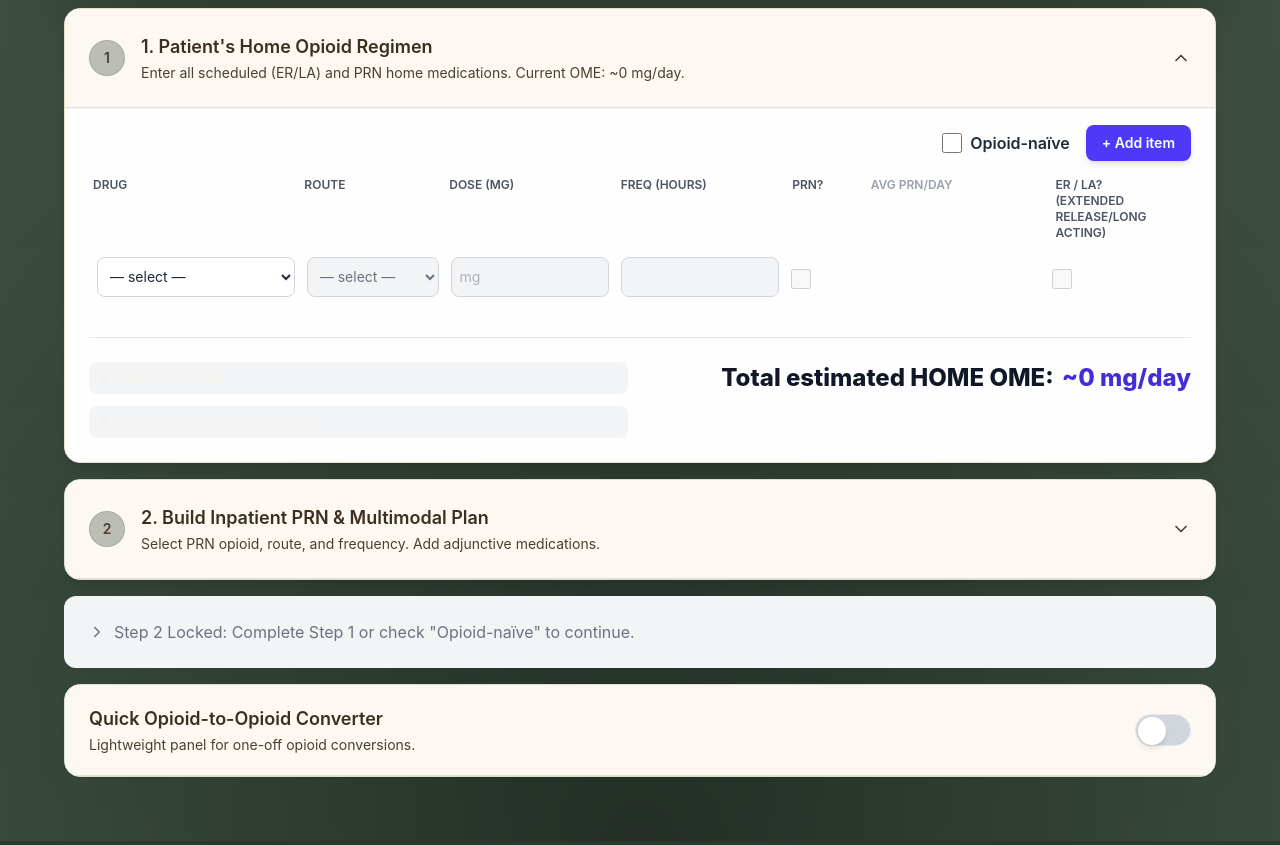
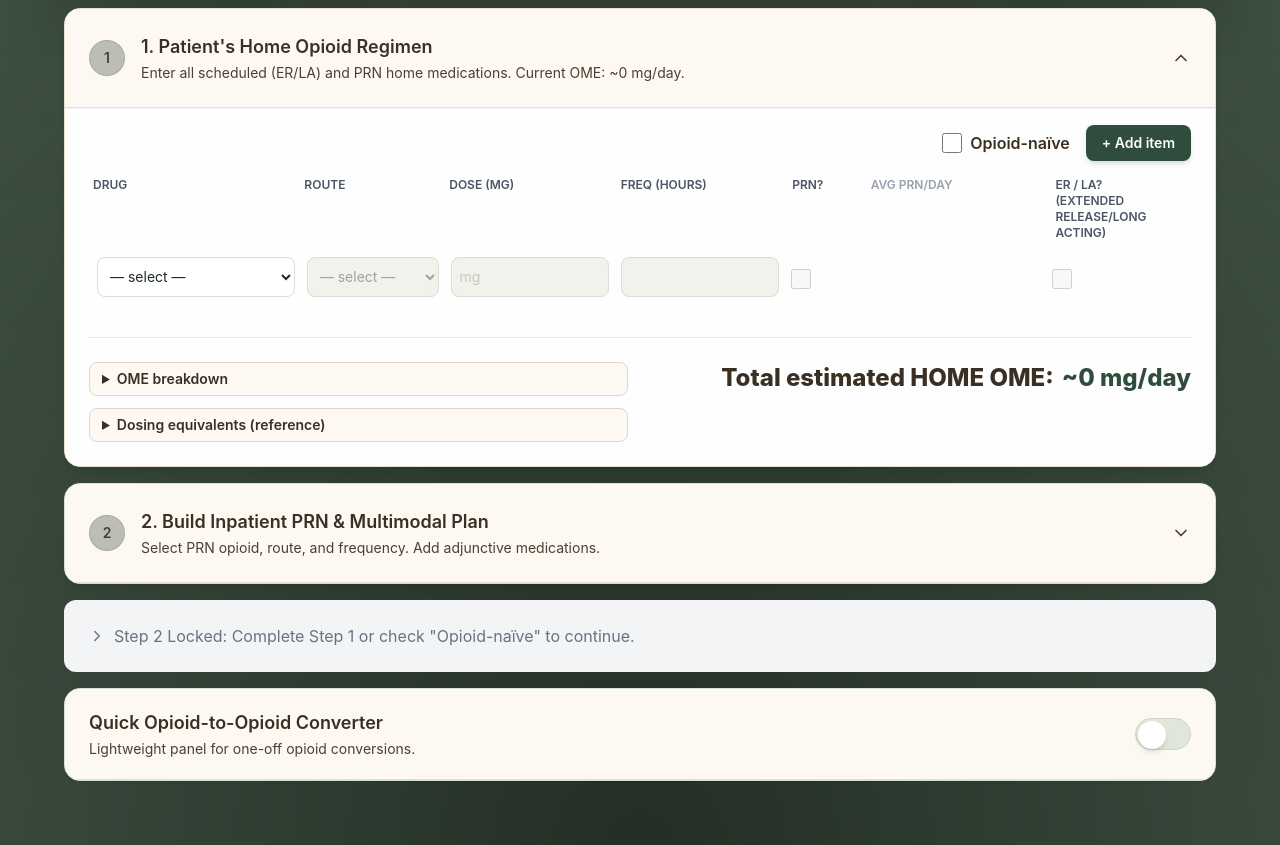
Before and after one commit to NotoMD-dev/notomed-site, a Next.js app: page /tools/opioid-calc in a window 1280 px wide. Shown: the part 880-1725 px from the top of the page. Built offline with nearby package versions, Linux system fonts and the light colour scheme.

Commit message:
Default tool pages to Pearl Drift and align opioid UI

```diff
--- a/src/components/HomeRegimenInput.tsx
+++ b/src/components/HomeRegimenInput.tsx
@@ -21,9 +21,9 @@ export function HomeRegimenInput() {
 
   const isFentanyl = (drug?: Opioid) => drug === "fentanyl_tds";
   const inputClass =
-    "w-full h-10 px-2 py-2 border border-gray-300 rounded-lg bg-white text-gray-800 text-sm focus:ring-1 focus:ring-indigo-500 focus:border-indigo-500 transition-shadow disabled:bg-gray-100 disabled:text-gray-500";
+    "w-full h-10 px-2 py-2 border border-[#d7e0d4] rounded-lg bg-white text-[#1f2d23] text-sm focus:ring-1 focus:ring-[#c1d1c3] focus:border-[#7b9884] transition-shadow disabled:bg-[#f3f1ec] disabled:text-[#9ca59a]";
   const checkClass =
-    "form-checkbox h-5 w-5 rounded transition-colors text-indigo-600 focus:ring-indigo-500";
+    "form-checkbox h-5 w-5 rounded transition-colors text-[#3f6b53] focus:ring-[#c1d1c3] focus:ring-offset-0";
 
   // 8-column grid
   const rowGridStyle = {
@@ -32,6 +32,8 @@ export function HomeRegimenInput() {
   } as const;
 
   const buttonStyle = "px-4 py-2 text-sm font-semibold rounded-lg transition-colors shadow-md";
+  const detailSummaryClass =
+    "px-3 py-1.5 rounded-lg border border-[#e1d7c8] bg-[color:var(--hero-tone-pear-surface)] text-[color:var(--hero-tone-pear-title)] hover:bg-[#f8f2e8] cursor-pointer font-semibold";
   const removeButtonStyle =
     "p-1 border border-transparent text-red-500 rounded-md hover:bg-red-50 hover:border-red-300 transition-colors h-8 w-8 text-lg flex items-center justify-center";
 
@@ -40,10 +42,10 @@ export function HomeRegimenInput() {
       <div className="flex justify-between items-center gap-3 mb-4">
         {/* Removed redundant <h3> header */}
         <div className="flex items-center gap-4 ml-auto">
-          <label className="flex items-center gap-2 text-base font-semibold text-gray-800 cursor-pointer">
+          <label className="flex items-center gap-2 text-base font-semibold text-[color:var(--hero-tone-pear-title)] cursor-pointer">
             <input
               type="checkbox"
-              className="form-checkbox h-5 w-5 text-indigo-600 rounded focus:ring-indigo-500"
+              className="form-checkbox h-5 w-5 rounded focus:ring-[#c1d1c3] text-[#3f6b53]"
               checked={opioidNaive}
               onChange={(e) => setOpioidNaive(e.target.checked)}
             />
@@ -52,8 +54,8 @@ export function HomeRegimenInput() {
           <button
             type="button"
             className={`${buttonStyle} ${opioidNaive
-                ? "bg-gray-300 text-gray-600 cursor-not-allowed"
-                : "bg-indigo-600 hover:bg-indigo-700 text-white"
+                ? "bg-[#e0e5db] text-[#8b9688] cursor-not-allowed"
+                : "bg-[#2f4c3d] hover:bg-[#253c30] text-white"
               }`}
             onClick={addHomeRow}
             disabled={opioidNaive}
@@ -175,7 +177,7 @@ export function HomeRegimenInput() {
                     <input
                       disabled={opioidNaive || !r.drug || !!r.isER}
                       type="checkbox"
-                      className={`${checkClass} ${r.isER ? "text-gray-400" : "text-indigo-600"
+                      className={`${checkClass} ${r.isER ? "text-[#9ca59a]" : "text-[#3f6b53]"
                         }`}
                       checked={!!r.isPRN}
                       onChange={(e) =>
@@ -218,7 +220,7 @@ export function HomeRegimenInput() {
                     <input
                       disabled={opioidNaive || !r.drug || !!r.isPRN}
                       type="checkbox"
-                      className={`${checkClass} ${r.isPRN ? "text-gray-400" : "text-indigo-600"
+                      className={`${checkClass} ${r.isPRN ? "text-[#9ca59a]" : "text-[#3f6b53]"
                         }`}
                       checked={!!r.isER}
                       onChange={(e) =>
@@ -256,8 +258,8 @@ export function HomeRegimenInput() {
           <div className="grid grid-cols-1 lg:grid-cols-2 gap-6 items-start">
             {/* LEFT */}
             <div className="space-y-3">
-              <details className="text-sm">
-                <summary className="px-3 py-1.5 rounded-lg bg-gray-100 hover:bg-gray-200 cursor-pointer">
+              <details className="text-sm text-[color:var(--hero-tone-pear-title)]">
+                <summary className={detailSummaryClass}>
                   OME breakdown
                 </summary>
                 <ul className="mt-2 pl-5 list-disc space-y-1 text-gray-700">
@@ -265,8 +267,8 @@ export function HomeRegimenInput() {
                 </ul>
               </details>
 
-              <details className="text-sm">
-                <summary className="px-3 py-1.5 rounded-lg bg-gray-100 hover:bg-gray-200 cursor-pointer">
+              <details className="text-sm text-[color:var(--hero-tone-pear-title)]">
+                <summary className={detailSummaryClass}>
                   Dosing equivalents (reference)
                 </summary>
                 <div className="mt-2">
@@ -277,9 +279,9 @@ export function HomeRegimenInput() {
 
             {/* RIGHT */}
             <div className="flex lg:justify-end">
-              <div className="text-xl lg:text-2xl font-extrabold text-gray-900">
+              <div className="text-xl lg:text-2xl font-extrabold text-[color:var(--hero-tone-pear-title)]">
                 Total estimated HOME OME:
-                <span className="text-indigo-700 ml-2">~{Math.round(ome)} mg/day</span>
+                <span className="text-[#2f4c3d] ml-2">~{Math.round(ome)} mg/day</span>
               </div>
             </div>
           </div>
--- a/src/components/QuickConvert.tsx
+++ b/src/components/QuickConvert.tsx
@@ -158,7 +158,7 @@ export function QuickConvert() {
               type="checkbox"
               checked={includeFreq}
               onChange={(e) => setIncludeFreq(e.target.checked)}
-              className="rounded border-gray-300 text-indigo-500"
+              className="rounded border-[#d7e0d4] text-[#3f6b53] focus:ring-[#c1d1c3]"
             />
             <label
               htmlFor="includeFreq"
@@ -257,14 +257,14 @@ export function QuickConvert() {
           )}
 
           <div className="mt-3">
-            <div className="bg-indigo-50 border border-indigo-100 rounded-xl px-4 py-3 flex items-center justify-between gap-4">
-              <p className="text-indigo-900 font-mono text-sm truncate">
+            <div className="rounded-xl border border-[color:var(--hero-tone-pear-border)] bg-[color:var(--hero-tone-pear-surface)] px-4 py-3 flex items-center justify-between gap-4">
+              <p className="text-[color:var(--hero-tone-pear-title)] font-mono text-sm truncate">
                 {result ? result.displayText : "—"}
               </p>
               <button
                 type="button"
                 onClick={() => result && copyToClipboard(result.displayText)}
-                className="text-xs font-semibold text-indigo-700 hover:text-indigo-900"
+                className="text-xs font-semibold text-[#2f4c3d] hover:text-[#1f362c] disabled:text-[#a4ae9f]"
                 disabled={!result}
               >
                 Copy
--- a/src/components/RegimenSummary.tsx
+++ b/src/components/RegimenSummary.tsx
@@ -126,24 +126,23 @@ export function RegimenSummary() { // Removed showPrnArea and setShowPrnArea fro
       <button
         type="button"
         onClick={handleCopy}
-        className="px-4 py-2 bg-indigo-600 hover:bg-indigo-700 text-white rounded-lg text-sm font-semibold mb-4 shadow-md transition-colors"
+        className="px-4 py-2 rounded-lg text-sm font-semibold mb-4 shadow-md transition-colors bg-[#2f4c3d] text-white hover:bg-[#253c30]"
       >
         {copied ? "Copied ✓" : "Copy Assessment & Plan"}
       </button>
 
       {/* Always show the output text, no longer toggleable */}
       {isMounted && (
-        <div className="bg-gray-50 border border-gray-100 rounded-xl p-4">
+        <div className="bg-[color:var(--hero-tone-pear-surface)] border border-[color:var(--hero-tone-pear-border)] rounded-xl p-4">
           <pre
-            className="w-full p-3 bg-gray-50 border border-gray-200 rounded-lg
-                       text-sm whitespace-pre-wrap font-mono text-gray-800"
+            className="w-full p-3 bg-white border border-[#e1d7c8] rounded-lg text-sm whitespace-pre-wrap font-mono text-[color:var(--hero-tone-pear-title)]"
           >
             {planText}
           </pre>
         </div>
       )}
 
-      <p className="mt-4 text-xs text-gray-400">
+      <p className="mt-4 text-xs text-[color:var(--text-muted)]">
         Doses are rounded to practical units (tablet strengths / IV increments).
         Adjust for renal/hepatic impairment, frailty, and sedation risk.
       </p>
--- a/src/components/ToolPageShell.tsx
+++ b/src/components/ToolPageShell.tsx
@@ -29,13 +29,13 @@ export function ToolPageShell({
   backLabel = "Back to Tools",
   maxWidthClass = "max-w-6xl",
   bodyClassName = "",
-  heroTone = "sage",
-  panelTone,
+  heroTone = "pear",
+  panelTone = heroTone,
 }: ToolPageShellProps) {
   return (
     <div
       className="tool-shell theme-shell theme-grid theme-lacquer"
-      data-panel-tone={panelTone ?? undefined}
+      data-panel-tone={panelTone}
     >
       <div className={`relative z-10 px-4 pb-16 pt-6 sm:px-6 lg:px-10`}>
         <div className={`mx-auto w-full ${maxWidthClass} space-y-6`}>
--- a/src/components/ui/Switch.tsx
+++ b/src/components/ui/Switch.tsx
@@ -20,9 +20,11 @@ export function Switch({
       onKeyDown={(e) =>
         (e.key === "Enter" || e.key === " ") && onChange(!checked)
       }
-      className={`relative w-14 h-8 rounded-full border border-gray-200 cursor-pointer transition-colors duration-200 ease-in-out ${
-        checked ? "bg-indigo-600" : "bg-gray-300"
-      }`}
+      className={`relative w-14 h-8 rounded-full border cursor-pointer transition-colors duration-200 ease-in-out ${
+        checked
+          ? "bg-[#2f4c3d] border-[#203528]"
+          : "bg-[#e1e6db] border-[#cfd6c6]"
+      } focus-visible:outline focus-visible:outline-2 focus-visible:outline-offset-2 focus-visible:outline-[#7b9884]`}
       title={title || (checked ? "On" : "Off")}
     >
       <span
```
